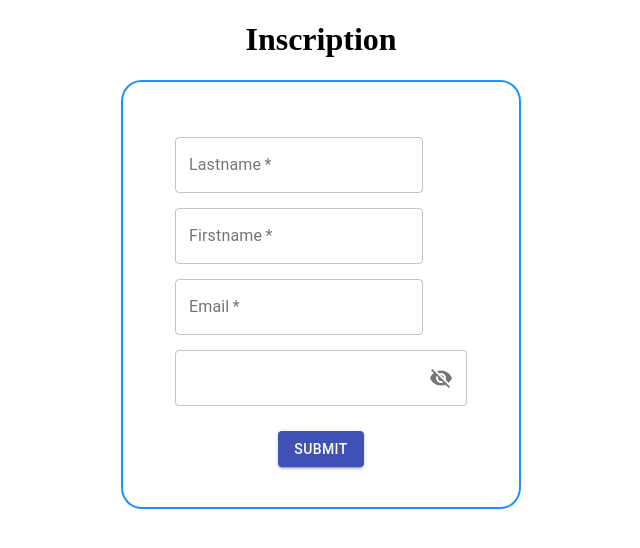
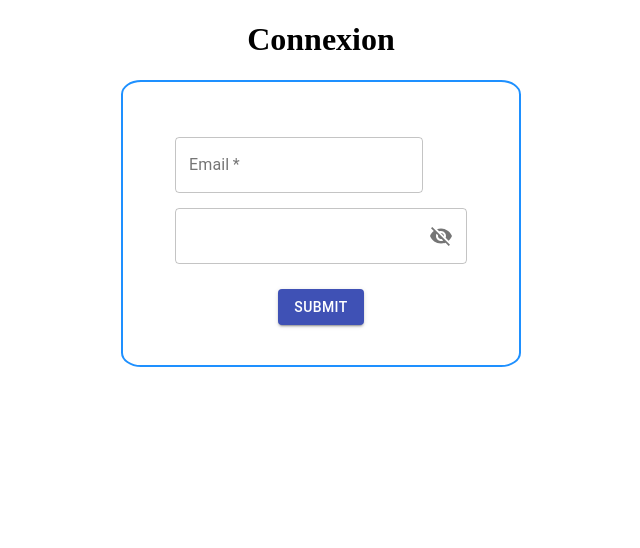
Before and after one commit to Aristide-O/Doctolib-Hackathon48H, a React (Create React App) app: page /ConnectionPage in a window 1280 px wide. Shown: the top 548 px of the page, without its empty margins (319-959 px from the left). Built offline with nearby package versions, Linux system fonts and the light colour scheme.

Commit message:
add connexionPage

```diff
--- a/package.json
+++ b/package.json
@@ -10,6 +10,7 @@
     "@testing-library/user-event": "^7.2.1",
     "react": "^16.13.1",
     "react-dom": "^16.13.1",
+    "react-form": "^4.0.1",
     "react-router": "^5.2.0",
     "react-router-dom": "^5.2.0",
     "react-scripts": "3.4.1"
--- a/src/App.js
+++ b/src/App.js
@@ -7,22 +7,26 @@ import Inscription from './Components/InscriptionPage/Inscription';
 import Navbar from './Components/Navbar/Navbar';
 import { Switch, Route } from 'react-router-dom';
 import MedicalSurveillance from './Components/MedicalSurveillance/MedicalSurveillance';
+import ConnectionPage from './Components/ConnectionPage/ConnectionPage';
 
 const App = () => {
   return (
     <div>
       <Switch>
-        <Route path='/'>
+        <Route exact path='/'>
           <Inscription />
+        </Route>
+        <Route path='/ConnectionPage'>
+          <ConnectionPage />
         </Route>
         <Route path='/MedicalSurveillance'>
           <MedicalSurveillance />
         </Route>
         <Route path='/MainPage'>
+          <MainPageGlobal />
+          <Navbar />
           <MainPage />
         </Route>
-        <MainPageGlobal />
-        <Navbar />
       </Switch>
     </div>
   );
--- /dev/null
+++ b/src/Components/ConnectionPage/ConnectionPage.css
@@ -0,0 +1,110 @@
+.Content {
+    height: 100vh;
+    display: flex;
+    color: rgb(19, 18, 18);
+  }
+
+  .Content-Aside {
+    width: 50%;
+    background-color: #181a19;
+  }
+
+  .Content-Form {
+    width: 50%;
+    padding: 25px 40px;
+    overflow: auto;
+  }
+
+  .FormCenter {
+    margin-bottom: 100px;
+  }
+
+  .FormTitle {
+    padding-top: 70px;
+    color: #707c8b;
+    font-weight: 300;
+    margin-bottom: 50px;
+  }
+
+  .FormTitle-Link {
+    color: #707c8b;
+    text-decoration: none;
+    display: inline-block;
+    font-size: 1.7em;
+    margin: 0 10px;
+    padding-bottom: 5px;
+  }
+
+  .FormTitle-Link:first-child {
+    margin-left: 0;
+  }
+
+  .FormTitle-Link--Active {
+    color: black;
+    border-bottom: 1px solid #195190;
+  }
+
+  .FormField {
+    margin-bottom: 40px;
+  }
+
+  .FormField-Label {
+    display: block;
+    text-transform: uppercase;
+    font-size: 0.9em;
+    color: rgb(8, 8, 8);
+  }
+  .FormField-Input {
+    text-align: center;
+    width: 40%;
+    background-color: transparent;
+    border: none;
+    color: black;
+    outline: none;
+    border-bottom: 1px solid #445366;
+    font-size: 1em;
+    font-weight: 300;
+    padding-bottom: 10px;
+    margin-top: 10px;
+  }
+
+  .FormField-Input::placeholder {
+    color: #616e7f;
+  }
+
+  .FormField-Button {
+    background-color: #195190;
+    color: white;
+    border: none;
+    outline: none;
+    border-radius: 25px;
+    padding: 15px 70px;
+    font-size: 0.8em;
+    font-weight: 500;
+  }
+
+  .FormField-Link {
+    color: #66707d;
+    text-decoration: none;
+    display: inline-block;
+    border-bottom: 1.5px solid #225e62;
+    padding-bottom: 5px;
+  }
+
+  .FormField-CheckboxLabel {
+    color: #646f7d;
+    font-size: 0.9em;
+  }
+
+  .FormField-Checkbox {
+    position: relative;
+    top: 1.5px;
+  }
+
+  .FormField-TermsLink {
+    color: rgb(161, 154, 154);
+    text-decoration: none;
+    display: inline-block;
+    padding-bottom: 2px;
+    margin-left: 5px;
+  }
--- /dev/null
+++ b/src/Components/ConnectionPage/ConnectionPage.js
@@ -0,0 +1,109 @@
+import React from 'react'
+import {
+    makeStyles,
+    ThemeProvider,
+    createMuiTheme,
+} from '@material-ui/core/styles';
+import TextField from '@material-ui/core/TextField';
+import FormControl from '@material-ui/core/FormControl';
+import InputAdornment from '@material-ui/core/InputAdornment';
+import OutlinedInput from '@material-ui/core/OutlinedInput';
+import IconButton from '@material-ui/core/IconButton';
+import { blue } from '@material-ui/core/colors';
+import Button from '@material-ui/core/Button';
+import Visibility from '@material-ui/icons/Visibility';
+import VisibilityOff from '@material-ui/icons/VisibilityOff';
+
+import './ConnectionPage.css'
+
+const theme = createMuiTheme({
+    palette: {
+        primary: blue,
+    },
+});
+
+const useStyles = makeStyles((theme) => ({
+    root: {
+        display: 'flex',
+        flexWrap: 'wrap',
+        '& > *': {
+            margin: theme.spacing(1),
+        },
+        margin: {
+            margin: theme.spacing(1),
+        },
+    },
+}));
+
+const ConnectionPage = () => {
+    const classes = useStyles();
+    const [values, setValues] = React.useState({
+        amount: '',
+        password: '',
+        weight: '',
+        weightRange: '',
+        showPassword: false,
+    });
+
+    const handleChange = (prop) => (event) => {
+        setValues({ ...values, [prop]: event.target.value });
+    };
+
+    const handleClickShowPassword = () => {
+        setValues({ ...values, showPassword: !values.showPassword });
+    };
+
+    const handleMouseDownPassword = (event) => {
+        event.preventDefault();
+    };
+
+    return (
+        <div>
+            <h1 className="h1-insc">Connexion</h1>
+            <div className="cont-insc">
+                <FormControl className={classes.margin}>
+                    <ThemeProvider theme={theme}>
+
+                        <div className='input-insc'>
+                            <TextField
+                                className={classes.margin}
+                                label="Email"
+                                variant="outlined"
+                                id="mui-theme-provider-outlined-input"
+                                type="Email"
+                                required
+                            />
+                        </div>
+                        <div className='input-insc'>
+                            <OutlinedInput
+                                id="outlined-adornment-password"
+                                type={values.showPassword ? 'text' : 'password'}
+                                value={values.password}
+                                onChange={handleChange('password')}
+                                endAdornment={
+                                    <InputAdornment position="end">
+                                        <IconButton
+                                            aria-label="toggle password visibility"
+                                            onClick={handleClickShowPassword}
+                                            onMouseDown={handleMouseDownPassword}
+                                            edge="end"
+                                        >
+                                            {values.showPassword ? <Visibility /> : <VisibilityOff />}
+                                        </IconButton>
+                                    </InputAdornment>
+                                }
+                            />
+                        </div>
+                    </ThemeProvider>
+                </FormControl>
+                <div className="btn-insc">
+                    <Button variant="contained" color="primary" type='submit'>
+                        submit
+            </Button>
+                </div>
+            </div>
+        </div>
+    )
+}
+
+export default ConnectionPage
```
Also changed, not shown: 1 other file (tests, documents, lock files or other folders).
